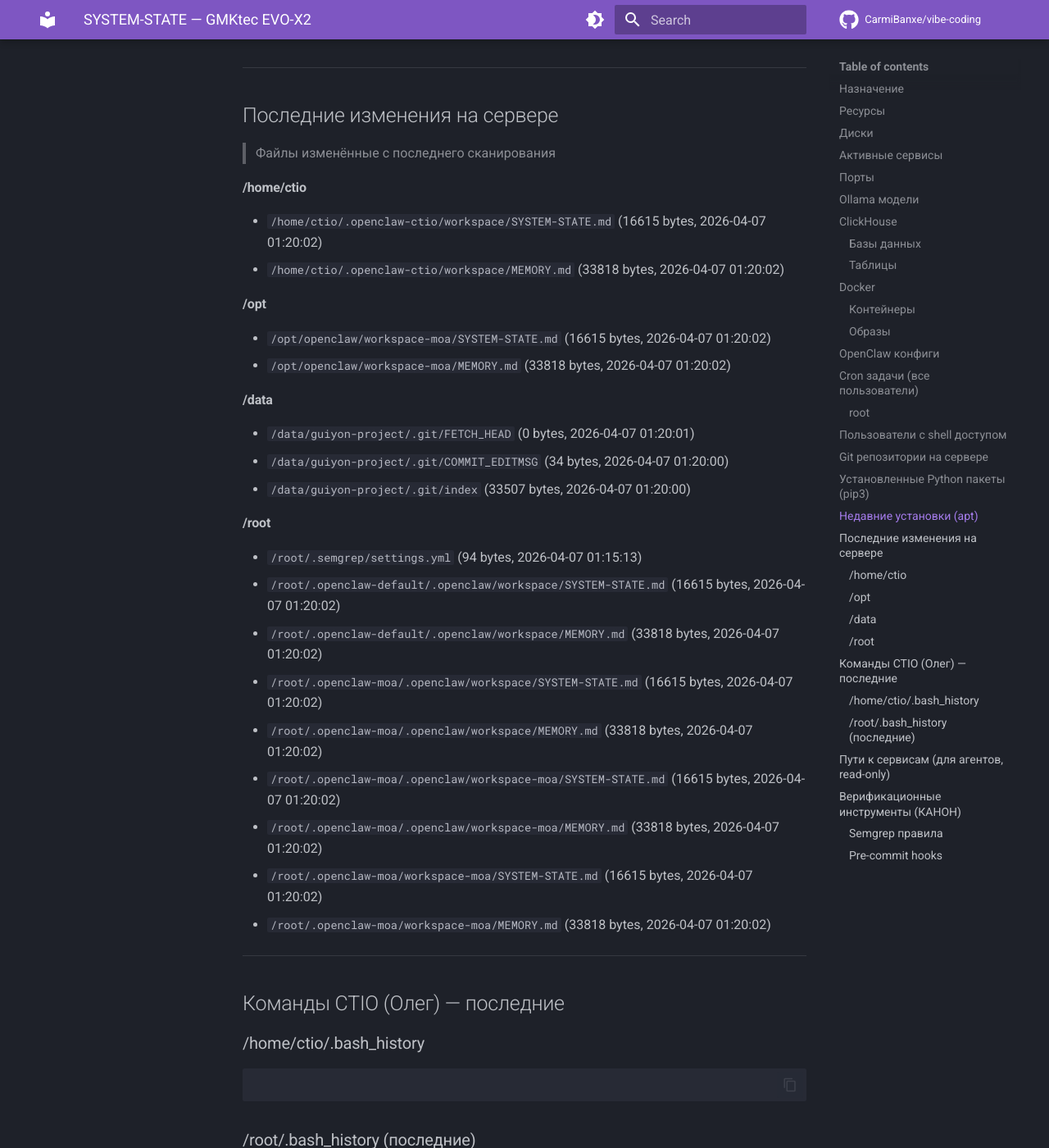
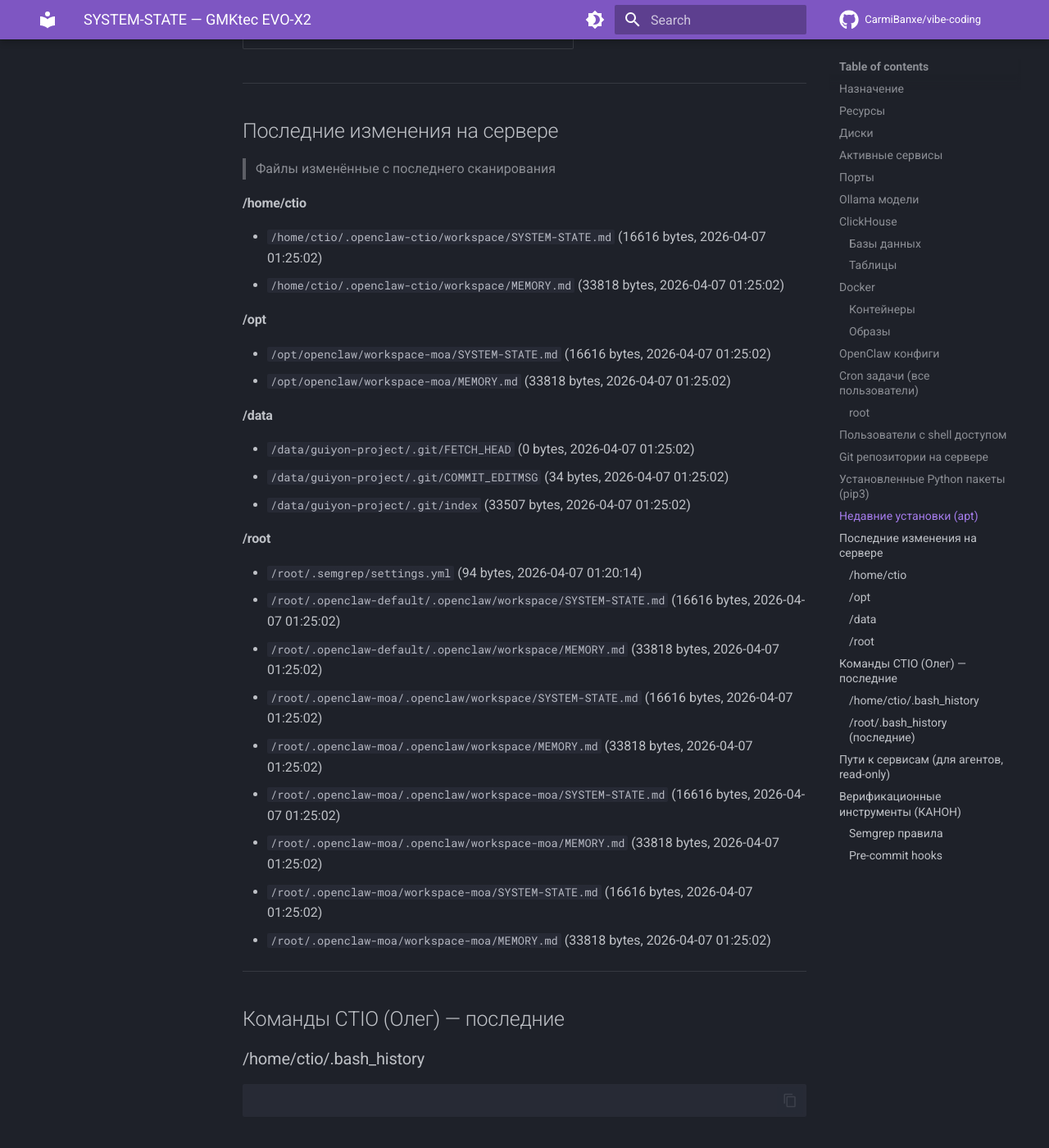
Before and after one commit to CarmiBanxe/vibe-coding, an MkDocs documentation site: the page built from docs/SYSTEM-STATE.md, in a window 1280 px wide and 1400 px high, scrolled down 13841 px. Shown: the whole window at 82% size. Built offline with MkDocs 1.6.1 and Material for MkDocs 9.7.7, drawn with Linux system fonts in a browser that asks for light colours; comment, search, counter and statistics services are not loaded; some of the changed text lies outside the part shown.

Commit message:
auto: SYSTEM-STATE v2 update (2026-04-07 01:25 CEST)

```diff
--- a/docs/SYSTEM-STATE.md
+++ b/docs/SYSTEM-STATE.md
@@ -1,6 +1,6 @@
 # SYSTEM-STATE — GMKtec EVO-X2
 > Автоматически обновляется каждые 5 минут
-> Последнее сканирование: 2026-04-07 01:20 CEST
+> Последнее сканирование: 2026-04-07 01:25 CEST
 > Источник: ctio-watcher.sh v2 (cron)
 
 ## Назначение
@@ -249,8 +250,8 @@
 | marble-src-marble-frontend:latest | 757MB |
 | marble-src-marble-backend:latest | 255MB |
 | andreysenov/firebase-tools:latest | 1.47GB |
+| <none>:<none> | 646MB |
 | jube.app:latest | 646MB |
-| <none>:<none> | 646MB |
 | mongo:8 | 950MB |
 | postgis/postgis:17-3.5 | 637MB |
 | postgres:17 | 453MB |
@@ -379,28 +380,28 @@
 
 
 #### /home/ctio
-- `/home/ctio/.openclaw-ctio/workspace/SYSTEM-STATE.md` (16615 bytes, 2026-04-07 01:20:02)
-- `/home/ctio/.openclaw-ctio/workspace/MEMORY.md` (33818 bytes, 2026-04-07 01:20:02)
+- `/home/ctio/.openclaw-ctio/workspace/SYSTEM-STATE.md` (16616 bytes, 2026-04-07 01:25:02)
+- `/home/ctio/.openclaw-ctio/workspace/MEMORY.md` (33818 bytes, 2026-04-07 01:25:02)
 
 #### /opt
-- `/opt/openclaw/workspace-moa/SYSTEM-STATE.md` (16615 bytes, 2026-04-07 01:20:02)
-- `/opt/openclaw/workspace-moa/MEMORY.md` (33818 bytes, 2026-04-07 01:20:02)
+- `/opt/openclaw/workspace-moa/SYSTEM-STATE.md` (16616 bytes, 2026-04-07 01:25:02)
+- `/opt/openclaw/workspace-moa/MEMORY.md` (33818 bytes, 2026-04-07 01:25:02)
 
 #### /data
-- `/data/guiyon-project/.git/FETCH_HEAD` (0 bytes, 2026-04-07 01:20:01)
-- `/data/guiyon-project/.git/COMMIT_EDITMSG` (34 bytes, 2026-04-07 01:20:00)
-- `/data/guiyon-project/.git/index` (33507 bytes, 2026-04-07 01:20:00)
+- `/data/guiyon-project/.git/FETCH_HEAD` (0 bytes, 2026-04-07 01:25:02)
+- `/data/guiyon-project/.git/COMMIT_EDITMSG` (34 bytes, 2026-04-07 01:25:02)
+- `/data/guiyon-project/.git/index` (33507 bytes, 2026-04-07 01:25:02)
 
 #### /root
-- `/root/.semgrep/settings.yml` (94 bytes, 2026-04-07 01:15:13)
-- `/root/.openclaw-default/.openclaw/workspace/SYSTEM-STATE.md` (16615 bytes, 2026-04-07 01:20:02)
-- `/root/.openclaw-default/.openclaw/workspace/MEMORY.md` (33818 bytes, 2026-04-07 01:20:02)
-- `/root/.openclaw-moa/.openclaw/workspace/SYSTEM-STATE.md` (16615 bytes, 2026-04-07 01:20:02)
-- `/root/.openclaw-moa/.openclaw/workspace/MEMORY.md` (33818 bytes, 2026-04-07 01:20:02)
-- `/root/.openclaw-moa/.openclaw/workspace-moa/SYSTEM-STATE.md` (16615 bytes, 2026-04-07 01:20:02)
-- `/root/.openclaw-moa/.openclaw/workspace-moa/MEMORY.md` (33818 bytes, 2026-04-07 01:20:02)
-- `/root/.openclaw-moa/workspace-moa/SYSTEM-STATE.md` (16615 bytes, 2026-04-07 01:20:02)
-- `/root/.openclaw-moa/workspace-moa/MEMORY.md` (33818 bytes, 2026-04-07 01:20:02)
+- `/root/.semgrep/settings.yml` (94 bytes, 2026-04-07 01:20:14)
+- `/root/.openclaw-default/.openclaw/workspace/SYSTEM-STATE.md` (16616 bytes, 2026-04-07 01:25:02)
+- `/root/.openclaw-default/.openclaw/workspace/MEMORY.md` (33818 bytes, 2026-04-07 01:25:02)
+- `/root/.openclaw-moa/.openclaw/workspace/SYSTEM-STATE.md` (16616 bytes, 2026-04-07 01:25:02)
+- `/root/.openclaw-moa/.openclaw/workspace/MEMORY.md` (33818 bytes, 2026-04-07 01:25:02)
+- `/root/.openclaw-moa/.openclaw/workspace-moa/SYSTEM-STATE.md` (16616 bytes, 2026-04-07 01:25:02)
+- `/root/.openclaw-moa/.openclaw/workspace-moa/MEMORY.md` (33818 bytes, 2026-04-07 01:25:02)
+- `/root/.openclaw-moa/workspace-moa/SYSTEM-STATE.md` (16616 bytes, 2026-04-07 01:25:02)
+- `/root/.openclaw-moa/workspace-moa/MEMORY.md` (33818 bytes, 2026-04-07 01:25:02)
 
 ---
 
```
Also changed, not shown: other parts of docs/SYSTEM-STATE.md (+4 -3 lines).
